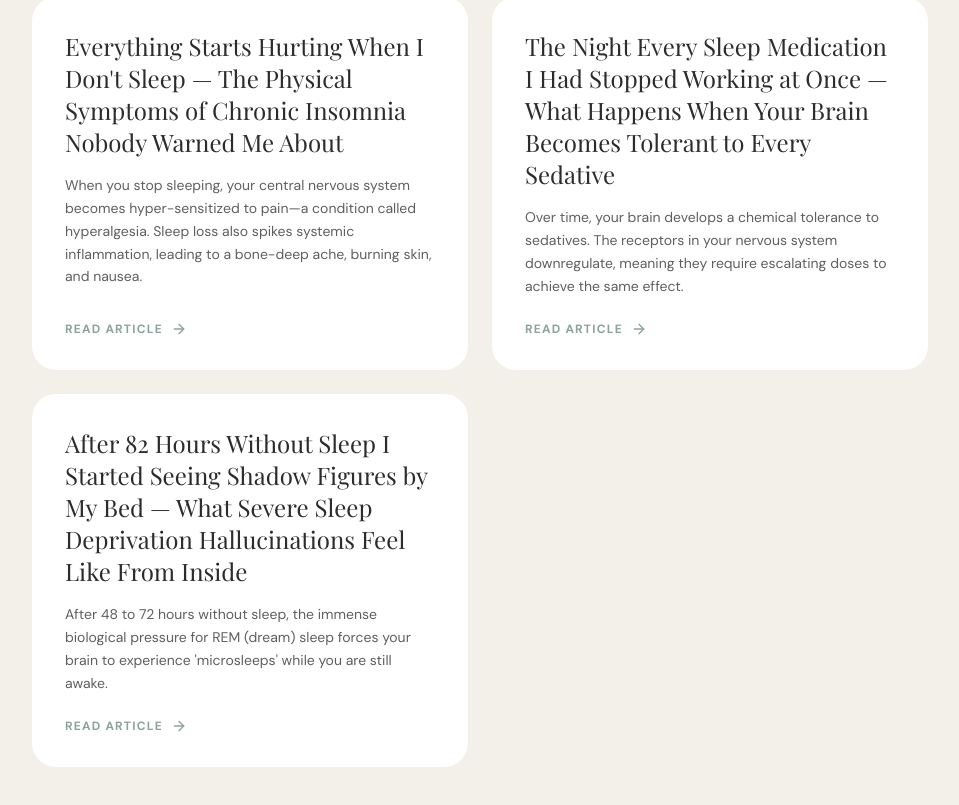
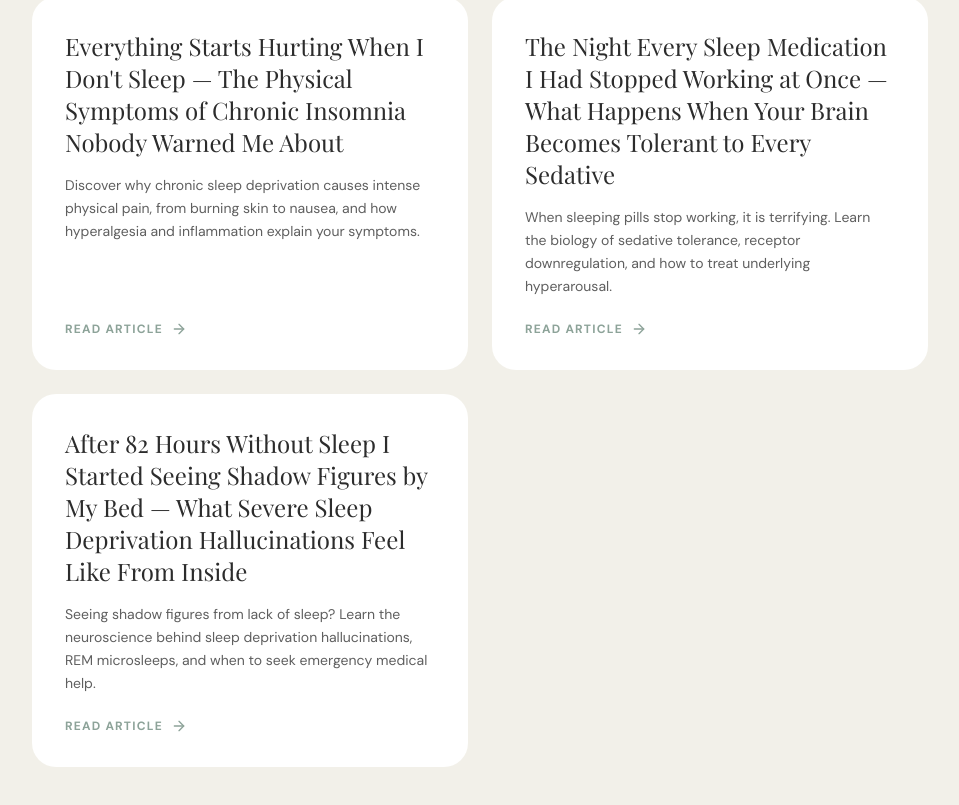
Before and after one commit to shishirtiwari23/good-night-companion, a Next.js app: page /articles in a window 1280 px wide. Shown: the part 3289-4094 px from the top of the page, without its empty margins (160-1119 px from the left). Built offline with nearby package versions, Linux system fonts and the light colour scheme; a web font is replaced by a local one.

Commit message:
chore: align meta descriptions for new heavy-insomnia articles to exact SEO specs

```diff
--- a/app/articles/after-82-hours-without-sleep-i-started-seeing-shadow-figures/page.tsx
+++ b/app/articles/after-82-hours-without-sleep-i-started-seeing-shadow-figures/page.tsx
@@ -5,7 +5,7 @@ import FaqAccordion from "../../components/FaqAccordion";
 
 export const metadata: Metadata = {
   title: "After 82 Hours Without Sleep I Started Seeing Shadow Figures by My Bed — What Severe Sleep Deprivation Hallucinations Feel Like From Inside",
-  description: "After 48 to 72 hours without sleep, the immense biological pressure for REM (dream) sleep forces your brain to experience 'microsleeps' while you are still awake.",
+  description: "Seeing shadow figures from lack of sleep? Learn the neuroscience behind sleep deprivation hallucinations, REM microsleeps, and when to seek emergency medical help.",
   alternates: {
     canonical: '/articles/after-82-hours-without-sleep-i-started-seeing-shadow-figures',
   },
--- a/app/articles/everything-starts-hurting-when-i-dont-sleep/page.tsx
+++ b/app/articles/everything-starts-hurting-when-i-dont-sleep/page.tsx
@@ -5,7 +5,7 @@ import FaqAccordion from "../../components/FaqAccordion";
 
 export const metadata: Metadata = {
   title: "Everything Starts Hurting When I Don't Sleep — The Physical Symptoms of Chronic Insomnia Nobody Warned Me About",
-  description: "When you stop sleeping, your central nervous system becomes hyper-sensitized to pain—a condition called hyperalgesia. Sleep loss also spikes systemic inflammation, leading to a bone-deep ache, burning skin, and nausea.",
+  description: "Discover why chronic sleep deprivation causes intense physical pain, from burning skin to nausea, and how hyperalgesia and inflammation explain your symptoms.",
   alternates: {
     canonical: '/articles/everything-starts-hurting-when-i-dont-sleep',
   },
--- a/app/articles/page.tsx
+++ b/app/articles/page.tsx
@@ -105,17 +105,17 @@ const articles = [
   },
   {
     title: "Everything Starts Hurting When I Don't Sleep — The Physical Symptoms of Chronic Insomnia Nobody Warned Me About",
-    description: "When you stop sleeping, your central nervous system becomes hyper-sensitized to pain—a condition called hyperalgesia. Sleep loss also spikes systemic inflammation, leading to a bone-deep ache, burning skin, and nausea.",
+    description: "Discover why chronic sleep deprivation causes intense physical pain, from burning skin to nausea, and how hyperalgesia and inflammation explain your symptoms.",
     slug: "everything-starts-hurting-when-i-dont-sleep",
   },
   {
     title: "The Night Every Sleep Medication I Had Stopped Working at Once — What Happens When Your Brain Becomes Tolerant to Every Sedative",
-    description: "Over time, your brain develops a chemical tolerance to sedatives. The receptors in your nervous system downregulate, meaning they require escalating doses to achieve the same effect.",
+    description: "When sleeping pills stop working, it is terrifying. Learn the biology of sedative tolerance, receptor downregulation, and how to treat underlying hyperarousal.",
     slug: "the-night-every-sleep-medication-stopped-working",
   },
   {
     title: "After 82 Hours Without Sleep I Started Seeing Shadow Figures by My Bed — What Severe Sleep Deprivation Hallucinations Feel Like From Inside",
-    description: "After 48 to 72 hours without sleep, the immense biological pressure for REM (dream) sleep forces your brain to experience 'microsleeps' while you are still awake.",
+    description: "Seeing shadow figures from lack of sleep? Learn the neuroscience behind sleep deprivation hallucinations, REM microsleeps, and when to seek emergency medical help.",
     slug: "after-82-hours-without-sleep-i-started-seeing-shadow-figures",
   },
 ];
--- a/app/articles/the-night-every-sleep-medication-stopped-working/page.tsx
+++ b/app/articles/the-night-every-sleep-medication-stopped-working/page.tsx
@@ -5,7 +5,7 @@ import FaqAccordion from "../../components/FaqAccordion";
 
 export const metadata: Metadata = {
   title: "The Night Every Sleep Medication I Had Stopped Working at Once — What Happens When Your Brain Becomes Tolerant to Every Sedative",
-  description: "Over time, your brain develops a chemical tolerance to sedatives. The receptors in your nervous system downregulate, meaning they require escalating doses to achieve the same effect.",
+  description: "When sleeping pills stop working, it is terrifying. Learn the biology of sedative tolerance, receptor downregulation, and how to treat underlying hyperarousal.",
   alternates: {
     canonical: '/articles/the-night-every-sleep-medication-stopped-working',
   },
```
